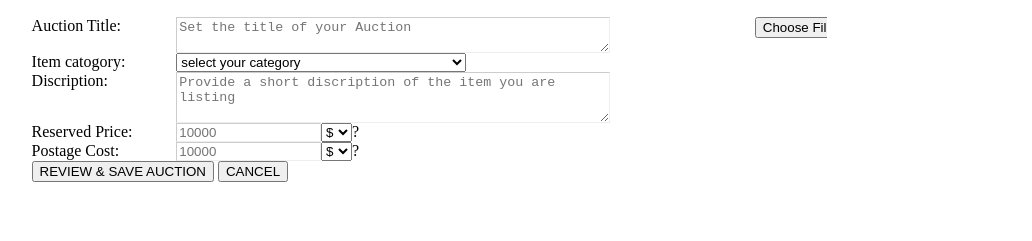
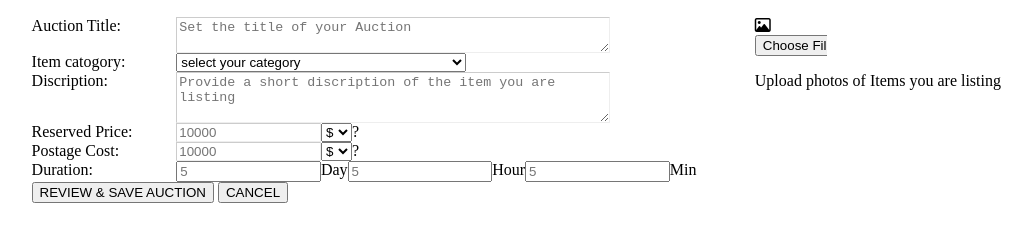
Before and after one commit to ubongndoh/random, a plain HTML site: page index.html in a window 1280 px wide. Shown: the part 73-314 px from the top of the page, without its empty margins (66-1098 px from the left). Drawn offline with Linux system fonts and the light colour scheme.

Commit message:
fixed the buttons

```diff
--- a/index.html
+++ b/index.html
@@ -6,6 +6,7 @@
     <meta name="viewport" content="width=device-width, initial-scale=1.0">
     <title>createauction</title>
     <link rel="stylesheet" href="createauction.css">
+    <script src="https://kit.fontawesome.com/4efdd7cbeb.js" crossorigin="anonymous"></script>
 </head>
 
 <body>
@@ -18,7 +19,12 @@
     <form class="grid-form  parent">
 
         <div class="div2">
+
+            <i class="far fa-image"></i><br>
+
             <input type="file" name="fileToUpload" id="fileToUpload">
+
+            <p>Upload photos of Items you are listing</p>
         </div>
 
         <div class="div1">
@@ -66,8 +72,23 @@
                 </select>
                 <span>?</span>
             </div>
-            <button type="submit">REVIEW & SAVE AUCTION</button>
-            <button type="submit">CANCEL</button>
+            <div class="duration all">
+                <label for="duration">Duration:</label>
+                <input type="number" name="day" id="day" placeholder="5"><span>Day</span>
+                <input type="number" name="Hour" id="Hour" placeholder="5"><span>Hour</span>
+                <input type="number" name="Min" id="Min" placeholder="5"><span>Min</span>
+            </div>
+
+            <div class="btn">
+
+                <button type="submit" class="btn1">REVIEW & SAVE AUCTION</button>
+
+
+                <button type="submit" class="btn2">CANCEL</button>
+
+            </div>
+
+
         </div>
 
 
```
